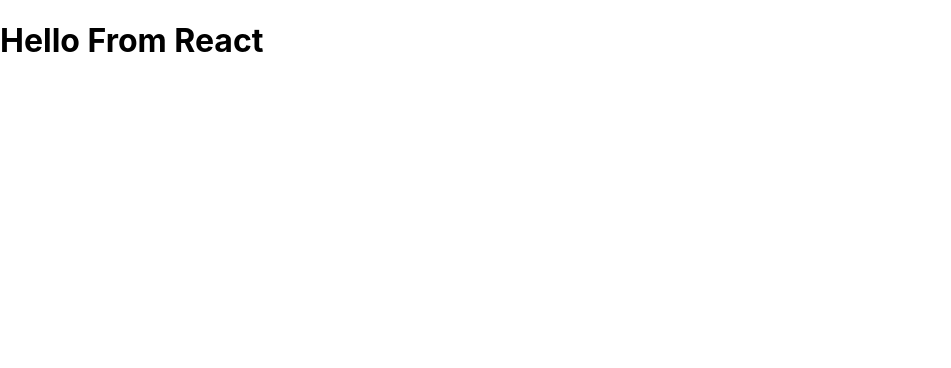
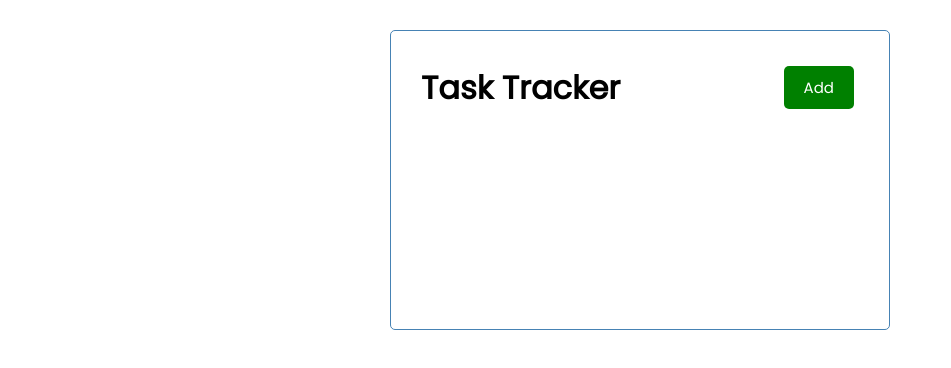
Before and after one commit to Fadaka/Task-manager-app, a React (Create React App) app: page / in a window 1280 px wide. Shown: the top 368 px of the page, without its empty margins (0-951 px from the left). Built offline with nearby package versions, Linux system fonts and the light colour scheme.

Commit message:
Changed styling of task tracker, added button component

```diff
--- a/src/App.js
+++ b/src/App.js
@@ -1,11 +1,13 @@
+import React from 'react'
+import Header from './components/Header'
+
 function App() {
 
+  return(
+    <div className= 'container'>
+      <Header/>
 
-  return(
-    <div className= 'App'>
-      <h1> Hello From React </h1>
     </div>
-
   )
 }
 
--- a/src/components/Button.js
+++ b/src/components/Button.js
@@ -1,3 +1,5 @@
+import PropTypes from 'prop-types'
+
 const Button = ({color, text}) => {
     return ( <button style={{backgroundColor: color }}
     className = 'btn'>
@@ -10,9 +12,10 @@
     colour: 'steelblue',
 }
 
-Button.PropTypes = {
-    text: Proptypes.string,
+Button.propTypes = {
+
+    text: PropTypes.string,
     color: PropTypes.string,
 }
 
-export default Buttonsss
+export default Button
--- a/src/components/Header.js
+++ b/src/components/Header.js
@@ -10,10 +10,9 @@
   return (
     <header className = 'header'>
         <h1> {title}</h1>
-        <Button color = 'black' text='Add'onClick=
+        <Button color = 'green' text='Add'onClick=
         {onClick}
         />
-
     </header>
   )
 }
@@ -24,6 +23,9 @@
 
 Header.propTypes = {
     title: PropTypes.string.isRequired,
+    color: PropTypes.string,
+    onClick: PropTypes.func.isRequired,
+    text: PropTypes.string
 }
 
 export default Header
--- a/src/index.css
+++ b/src/index.css
@@ -1,13 +1,112 @@
-body {
+@import url('https://fonts.googleapis.com/css2?family=Poppins:wght@300;400&display=swap');
+
+* {
+  box-sizing: border-box;
   margin: 0;
-  font-family: -apple-system, BlinkMacSystemFont, 'Segoe UI', 'Roboto', 'Oxygen',
-    'Ubuntu', 'Cantarell', 'Fira Sans', 'Droid Sans', 'Helvetica Neue',
-    sans-serif;
-  -webkit-font-smoothing: antialiased;
-  -moz-osx-font-smoothing: grayscale;
+  padding: 0;
 }
 
-code {
-  font-family: source-code-pro, Menlo, Monaco, Consolas, 'Courier New',
-    monospace;
+body {
+  font-family: 'Poppins', sans-serif;
 }
+
+.container {
+  max-width: 500px;
+  margin: 30px auto;
+  overflow: auto;
+  min-height: 300px;
+  border: 1px solid steelblue;
+  padding: 30px;
+  border-radius: 5px;
+}
+
+.header {
+  display: flex;
+  justify-content: space-between;
+  align-items: center;
+  margin-bottom: 20px;
+}
+
+.btn {
+  display: inline-block;
+  background: #000;
+  color: #fff;
+  border: none;
+  padding: 10px 20px;
+  margin: 5px;
+  border-radius: 5px;
+  cursor: pointer;
+  text-decoration: none;
+  font-size: 15px;
+  font-family: inherit;
+}
+
+.btn:focus {
+  outline: none;
+}
+
+.btn:active {
+  transform: scale(0.98);
+}
+
+.btn-block {
+  display: block;
+  width: 100%;
+}
+
+.task {
+  background: #f4f4f4;
+  margin: 5px;
+  padding: 10px 20px;
+  cursor: pointer;
+}
+
+.task.reminder {
+  border-left: 5px solid green;
+}
+
+.task h3 {
+  display: flex;
+  align-items: center;
+  justify-content: space-between;
+}
+
+.add-form {
+  margin-bottom: 40px;
+}
+
+.form-control {
+  margin: 20px 0;
+}
+
+.form-control label {
+  display: block;
+}
+
+.form-control input {
+  width: 100%;
+  height: 40px;
+  margin: 5px;
+  padding: 3px 7px;
+  font-size: 17px;
+}
+
+.form-control-check {
+  display: flex;
+  align-items: center;
+  justify-content: space-between;
+}
+
+.form-control-check label {
+  flex: 1;
+}
+
+.form-control-check input {
+  flex: 2;
+  height: 20px;
+}
+
+footer {
+  margin-top: 30px;
+  text-align: center;
+}
```
